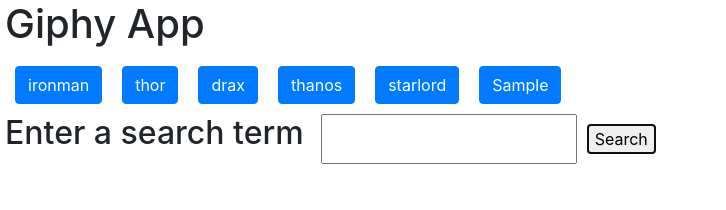
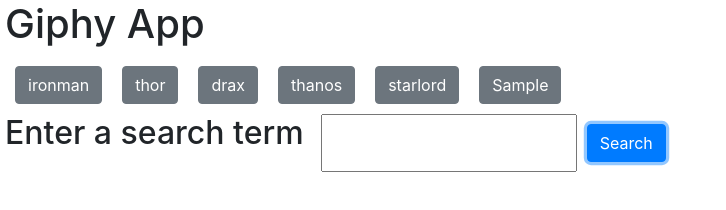
Before and after one commit to caycebrown/Giphy-App, a plain HTML site: page index.html in a window 1280 px wide. Both pictures are taken after typing "Sample" into the empty fields and a click on the button "Search". Shown: the whole page, without its empty margins (0-726 px from the left). Drawn offline with nearby package versions, Linux system fonts and the light colour scheme; no server answers.

Commit message:
changed button bootstrap classes to change appearance

```diff
--- a/assets/script/app.js
+++ b/assets/script/app.js
@@ -1,7 +1,7 @@
 var terms = ['ironman', 'thor', 'drax', 'thanos', 'starlord',];
 
 function makeButton(text) {
-    $('#buttons').append(`<button class="btn btn-primary search" term="${text}">${text}</button>`)
+    $('#buttons').append(`<button class="btn btn-secondary search" term="${text}">${text}</button>`)
 }
 
 terms.map(makeButton);
@@ -14,7 +14,7 @@
     if (terms.includes(search)) {
         //do nothing
     } else {
-        $('#buttons').append(`<button class="btn btn-primary search" term="${search}">${search}</button>`)
+        $('#buttons').append(`<button class="btn btn-secondary search" term="${search}">${search}</button>`)
         terms.push(search);
     }
     //--------Clears previous gifs(if any) and input field--------------
--- a/index.html
+++ b/index.html
@@ -13,7 +13,7 @@
         <div class="row"><h1>Giphy App</h1></div>
         <div class="row" id="buttons"></div>
         <div class="row">
-            <h2>Enter a search term &nbsp;</h2><input id="input"><button class="search">Search</button>
+            <h2>Enter a search term &nbsp;</h2><input id="input"><button class="btn btn-primary search">Search</button>
         </div>
         <div class="row" id="results-bank"></div>
     </container>
```
